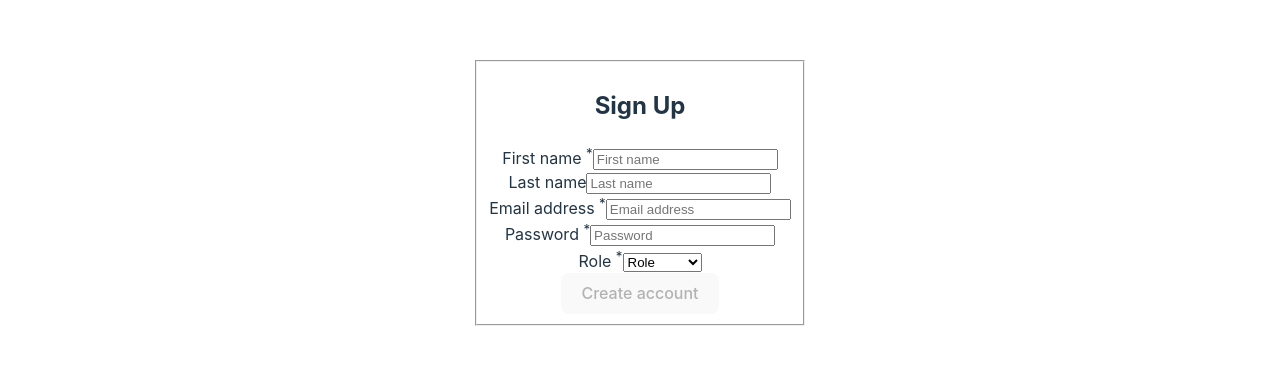
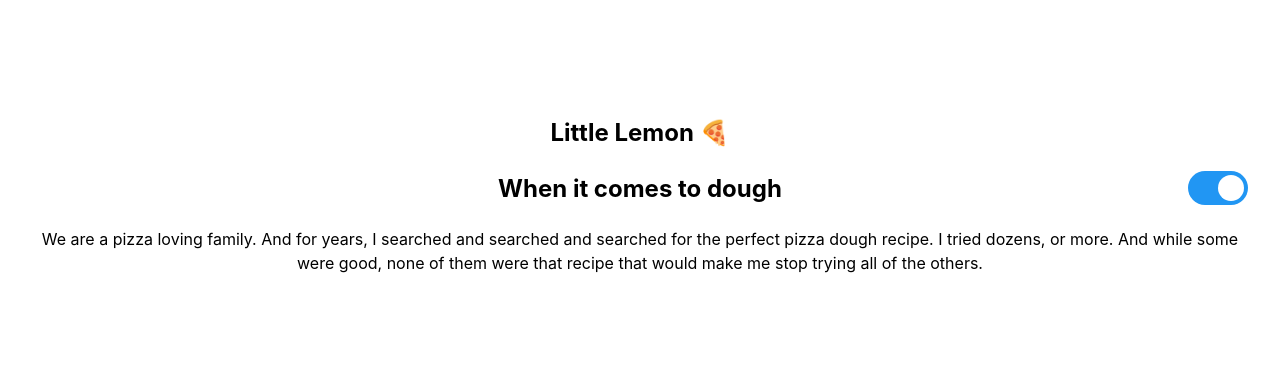
Before and after one commit to selahjs/react-advanced-meta, a React (Vite) app: page / in a window 1280 px wide. Shown: the part 207-572 px from the top of the page. Built offline with nearby package versions, Linux system fonts and the light colour scheme.

Commit message:
using react context

```diff
--- a/src/App.tsx
+++ b/src/App.tsx
@@ -1,98 +1,85 @@
 import "./App.css";
-import { useState } from "react";
+import { ThemeProvider, useTheme } from "./ThemeContext";
+import Switch from "./Switch";
 
-const PasswordErrorMessage = () => {
+const Title = ({ children }: { children: any }) => {
+  const { theme } = useTheme();
   return (
-    <p className="FieldError">Password should have at least 8 characters</p>
+    <h2
+      style={{
+        color: theme === "light" ? "black" : "white",
+      }}
+    >
+      {children}
+    </h2>
   );
 };
 
-const validateEmail = (email) => {
-  return String(email)
-    .toLowerCase()
-    .match(
-      /^(([^<>()[\]\\.,;:\s@"]+(\.[^<>()[\]\\.,;:\s@"]+)*)|(".+"))@((\[[0-9]{1,3}\.[0-9]{1,3}\.[0-9]{1,3}\.[0-9]{1,3}\])|(([a-zA-Z\-0-9]+\.)+[a-zA-Z]{2,}))$/
-    );
+const Paragraph = ({ children }: { children: any }) => {
+  const { theme } = useTheme();
+  return (
+    <p
+      style={{
+        color: theme === "light" ? "black" : "white",
+      }}
+    >
+      {children}
+    </p>
+  );
+};
+
+const Content = () => {
+  return (
+    <div>
+      <Paragraph>
+        We are a pizza loving family. And for years, I searched and searched and
+        searched for the perfect pizza dough recipe. I tried dozens, or more.
+        And while some were good, none of them were that recipe that would
+        make me stop trying all of the others.
+      </Paragraph>
+    </div>
+  );
+};
+
+const Header = () => {
+  return (
+    <header>
+      <Title>Little Lemon 🍕</Title>
+      <Switch />
+    </header>
+  );
+};
+
+const Page = () => {
+  return (
+    <div className="Page">
+      <Title>When it comes to dough</Title>
+      <Content />
+    </div>
+  );
 };
 
 function App() {
-  const [firstName, setFirstName] = useState("");
-  const [lastName, setLastName] = useState("");
-  const [email, setEmail] = useState("");
-  const [password, setPassword] = useState({
-    value: "",
-    isTouched: false,
-  });
-  const [role, setRole] = useState("role");
-
-  const getIsFormValid = () => {
-    if (firstName != "" && validateEmail(email) && password.value.length >= 8 && (role == "individual" || role == "business")) {
-      return true;
-    }
-    return false;
-  };
-
-  const clearForm = () => {
-    setFirstName("")
-    setLastName("")
-    setEmail("")
-    setPassword({
-        value: "",
-        isTouched: false,
-      })
-    setRole("role");
-  };
-
-  const handleSubmit = (e) => {
-    e.preventDefault()
-    alert("Account created!");
-    clearForm();
-  };
+  const { theme } = useTheme();
   return (
-    <div className="App">
-      <form onSubmit={handleSubmit}>
-        <fieldset>
-          <h2>Sign Up</h2>
-          <div className="Field">
-            <label>
-              First name <sup>*</sup>
-            </label>
-            <input value={firstName} onChange={e=> setFirstName(e.target.value)} placeholder="First name" />
-          </div>
-          <div className="Field">
-            <label>Last name</label>
-            <input value={lastName} onChange={e=> setLastName(e.target.value)} placeholder="Last name" />
-          </div>
-          <div className="Field">
-            <label>
-              Email address <sup>*</sup>
-            </label>
-            <input value={email} onChange={e=> setEmail(e.target.value)} placeholder="Email address" />
-          </div>
-          <div className="Field">
-            <label>
-              Password <sup>*</sup>
-            </label>
-            <input value={password.value} onBlur={() => setPassword({ ...password, isTouched: true, })} onChange={e => setPassword({ ...password, value: e.target.value, })} placeholder="Password" />
-            {(password.isTouched && password.value.length < 8) && <PasswordErrorMessage />}
-          </div>
-          <div className="Field">
-            <label>
-              Role <sup>*</sup>
-            </label>
-            <select value={role} onChange={e=> setRole(e.target.value)}>
-              <option value="role">Role</option>
-              <option value="individual">Individual</option>
-              <option value="business">Business</option>
-            </select>
-          </div>
-          <button type="submit" disabled={!getIsFormValid()}>
-            Create account
-          </button>
-        </fieldset>
-      </form>
+    <div
+      className="App"
+      style={{
+        backgroundColor: theme === "light" ? "white" : "black",
+      }}
+    >
+      <Header />
+      <Page />
     </div>
   );
 }
 
-export default App;
+function Root() {
+  return (
+    <ThemeProvider>
+      <App />
+    </ThemeProvider>
+  );
+}
+
+export default Root;
--- /dev/null
+++ b/src/Switch/Styles.css
@@ -0,0 +1,61 @@
+.switch {
+    position: absolute;
+    display: inline-block;
+    right: 32px;
+    width: 60px;
+    height: 34px;
+}
+
+/* Hide default HTML checkbox */
+.switch input {
+    opacity: 0;
+    width: 0;
+    height: 0;
+}
+
+/* The slider */
+.slider {
+    position: absolute;
+    cursor: pointer;
+    top: 0;
+    left: 0;
+    right: 0;
+    bottom: 0;
+    background-color: #ccc;
+    -webkit-transition: .4s;
+    transition: .4s;
+}
+
+.slider:before {
+    position: absolute;
+    content: "";
+    height: 26px;
+    width: 26px;
+    left: 4px;
+    bottom: 4px;
+    background-color: white;
+    -webkit-transition: .4s;
+    transition: .4s;
+}
+
+input:checked + .slider {
+    background-color: #2196F3;
+}
+
+input:focus + .slider {
+    box-shadow: 0 0 1px #2196F3;
+}
+
+input:checked + .slider:before {
+    -webkit-transform: translateX(26px);
+    -ms-transform: translateX(26px);
+    transform: translateX(26px);
+}
+
+.slider.round {
+    border-radius: 34px;
+}
+
+.slider.round:before {
+    border-radius: 50%;
+}
--- /dev/null
+++ b/src/Switch/index.tsx
@@ -0,0 +1,18 @@
+import "./Styles.css";
+import { useTheme } from "../ThemeContext";
+
+const Switch = () => {
+  const { theme, toggleTheme } = useTheme();
+  return (
+    <label className="switch">
+      <input
+        type="checkbox"
+        checked={theme === "light"}
+        onChange={toggleTheme}
+      />
+      <span className="slider round" />
+    </label>
+  );
+};
+
+export default Switch;
--- /dev/null
+++ b/src/ThemeContext.tsx
@@ -0,0 +1,18 @@
+import { createContext, useContext, useState } from "react";
+
+export const ThemeContext = createContext<{
+  theme: string;
+  toggleTheme: () => void;
+}>({ theme: "light", toggleTheme: () => "" });
+
+export const ThemeProvider = ({ children }: { children: any }) => {
+  const [theme, setTheme] = useState("light");
+  const toggleTheme = () => setTheme(theme === "light" ? "dark" : "light");
+  return (
+    <ThemeContext.Provider value={{ theme, toggleTheme }}>
+      {children}
+    </ThemeContext.Provider>
+  );
+};
+
+export const useTheme = () => useContext(ThemeContext);
```
